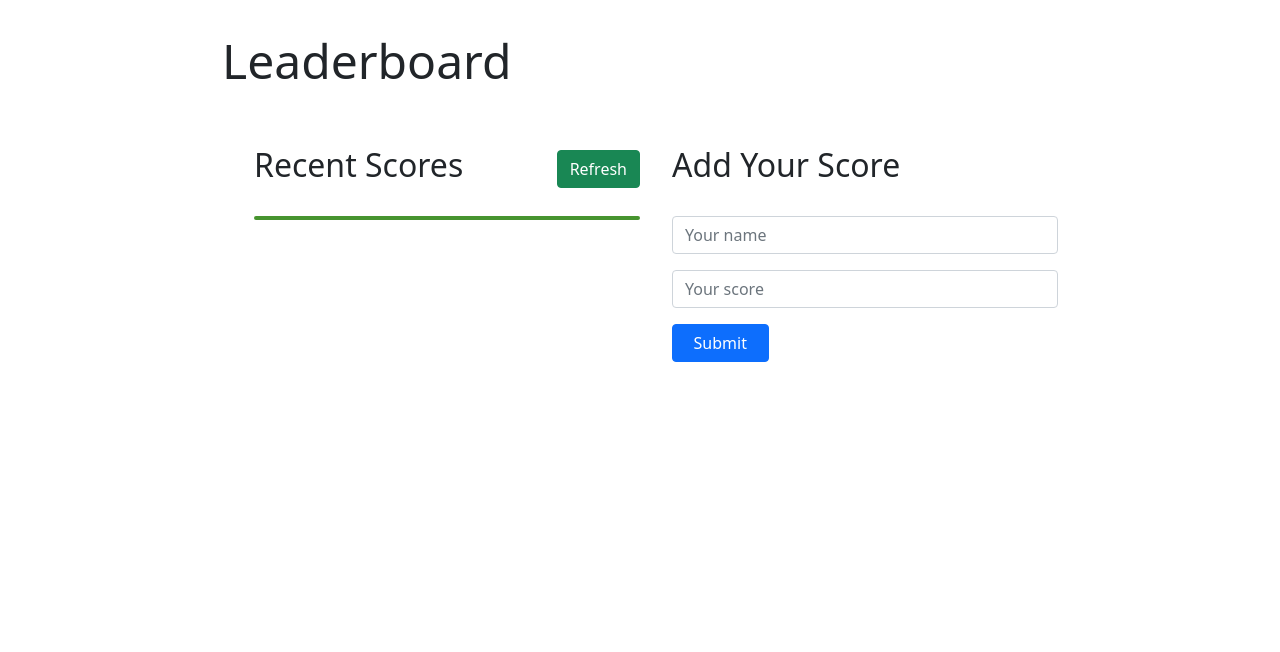
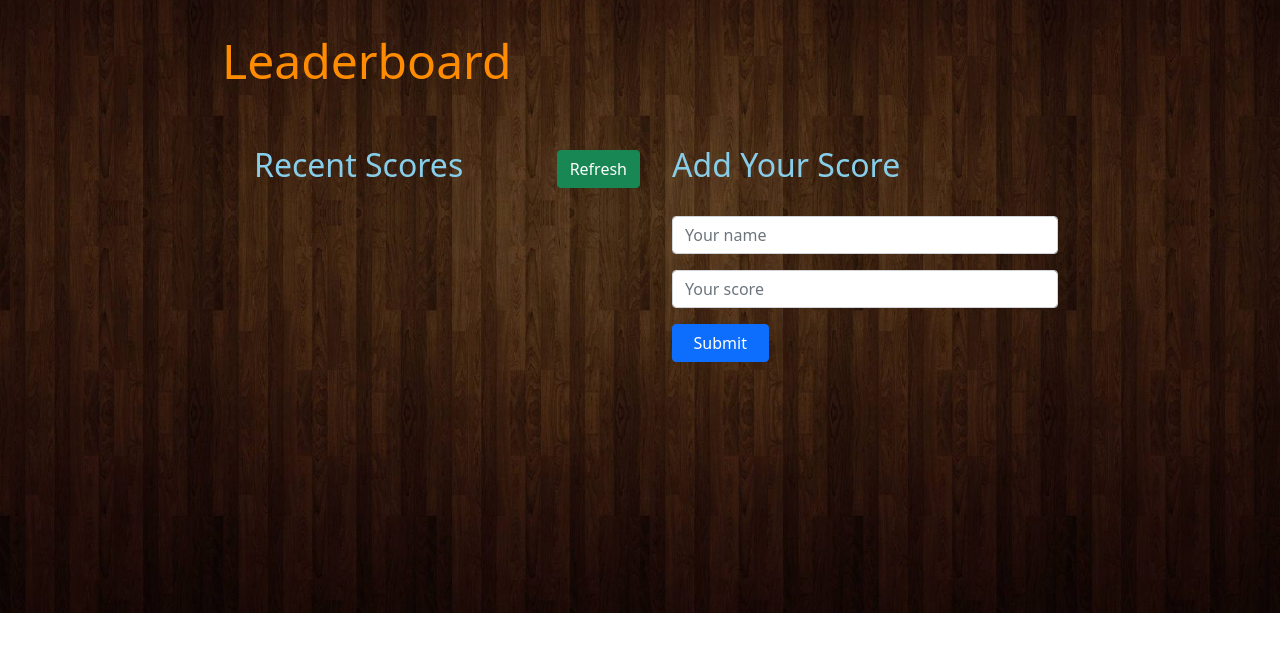
Before and after one commit to IbrohimRasulov/Leaderboard, a website built with webpack: page src/index.html in a window 1280 px wide. Built offline with nearby package versions, Linux system fonts and the light colour scheme; no server answers.

Commit message:
Add background image and style scrollbar

```diff
--- a/src/style.css
+++ b/src/style.css
@@ -1,11 +1,13 @@
 h1 {
   font-size: 3rem;
   margin-bottom: 3rem;
+  color: darkorange;
 }
 
 h2 {
   font-size: 2rem;
   padding: 0.5rem 0;
+  color: skyblue;
 }
 
 .container {
@@ -43,9 +45,10 @@ h2 {
 .score-list {
   max-height: 50vh;
   overflow-y: auto;
-  border: 2px solid rgb(71, 148, 47);
+  border: none;
   border-radius: 10px;
   padding-left: 0;
+  background-color: white;
 }
 
 .score-item {
@@ -73,3 +76,25 @@ h2 {
     padding: 1rem;
   }
 }
+
+body {
+  background-image: url("../background.jpg");
+  background-position: center;
+  background-repeat: no-repeat;
+  background-size: cover;
+}
+
+::-webkit-scrollbar {
+  width: 15px;
+}
+
+::-webkit-scrollbar-track {
+  box-shadow: inset 0 0 10px rgb(6, 247, 146);
+  border-radius: 10px;
+}
+
+/* Handle */
+::-webkit-scrollbar-thumb {
+  background: rgb(61, 145, 255);
+  border-radius: 10px;
+}
```
Also changed, not shown: app_screenshot.png (deleted), background.jpg (added), src/API.js (added), 2 other files.
